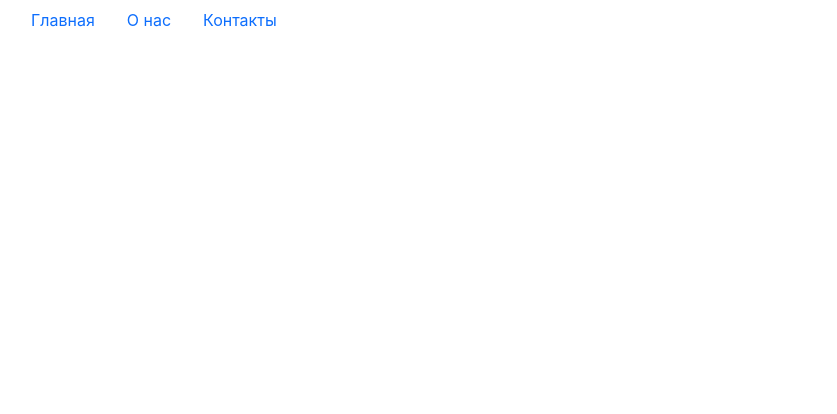
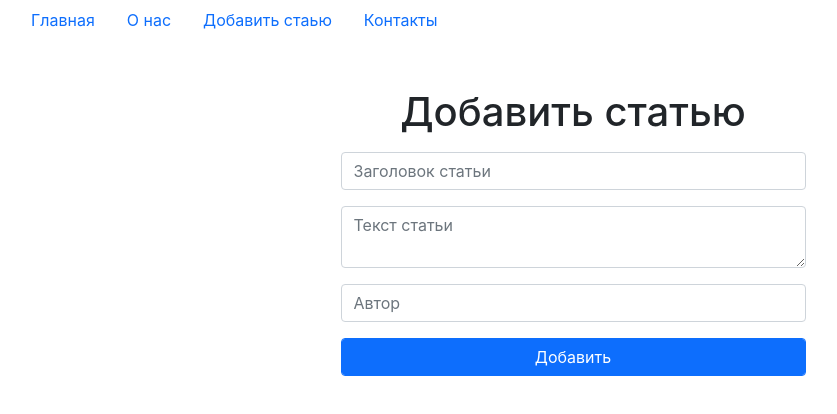
Before and after one commit to Aistwerty/untitled2, a React (Create React App) app: page /addpost in a window 1280 px wide. Shown: the top 414 px of the page, without its empty margins (67-904 px from the left). Built offline with nearby package versions, Linux system fonts and the light colour scheme.

Commit message:
fourth commit (add addPost)

```diff
--- a/src/App.js
+++ b/src/App.js
@@ -4,6 +4,7 @@
 import {Menu} from "./components/Menu";
 import {PostList} from "./components/PostList";
 import {ViewPost} from "./components/Post";
+import {AddPost} from "./components/AddPost";
 
 function MainPage(){
     return(
@@ -40,6 +41,7 @@
             <Route path='/about' render={()=><AboutUs/>} />
             <Route path='/contact-us' render={()=><ContactUs/>} />
             <Route path='/post' render={()=><ViewPost/>} />
+            <Route path='/addpost' render={()=><AddPost/>} />
         </BrowserRouter>
     </div>
   );
--- /dev/null
+++ b/src/components/AddPost.jsx
@@ -0,0 +1,78 @@
+import React from 'react';
+
+export class AddPost extends React.Component{
+    constructor() {
+        super();
+        this.handleInputChange = this.handleInputChange.bind(this);
+        this.sendForm = this.sendForm.bind(this);
+        this.state = {
+            title:"",
+            text:"",
+            author:"",
+            info:""
+        }
+    }
+    sendForm(){
+        let formData = new FormData();
+        formData.append("title",this.state.title);
+        formData.append("text",this.state.text);
+        formData.append("author",this.state.author);
+        fetch("http://aistwerty.beget.tech/projects/spaTech/php/add_post.php", {
+            method: "POST",
+            body: formData
+        }).then(response=>response.json())
+            .then(result=>
+                console.log(result)
+            )
+    }
+    handleInputChange(event){
+        const value = event.target.value;
+        const name = event.target.name;
+        if (name === "title") {
+            const formData  = new FormData();
+            formData.append("title",value);
+            fetch("http://aistwerty.beget.tech/projects/spaTech/php/check_title.php",{
+                method: "POST",
+                body: formData
+            }).then(response=>response.json())
+                .then(result=>{
+                   if (result.result == "exist") {
+                       this.setState({
+                           info: "Статья с таким названием уже существует"
+                       })
+
+                   }else{
+                       this.setState({
+                           info: ""
+
+                       })
+                   }
+                });
+        }
+        this.setState({
+            [name]:value
+        })
+
+    }
+
+    render() {
+        return  <div className="col-md-5 my-5 mx-auto">
+            <h1 className="text-center my-3">Добавить статью</h1>
+            <form onSubmit={this.sendForm}>
+                <div className="mb-3">
+                    <input value={this.state.title} onChange={this.handleInputChange} name="title" type="text" className="form-control" placeholder="Заголовок статьи"/>
+                    <p style={{color:"red"}}>{this.state.info}</p>
+                </div>
+                <div className="mb-3">
+                    <textarea value={this.state.text} onChange={this.handleInputChange} name="text" className="form-control" placeholder="Текст статьи"/>
+                </div>
+                <div className="mb-3">
+                    <input value={this.state.author} onChange={this.handleInputChange} name="author" type="text" className="form-control" placeholder="Автор"/>
+                </div>
+                <div className="mb-3">
+                    <input type="submit" className="form-control btn btn-primary" value="Добавить"/>
+                </div>
+            </form>
+        </div>
+    }
+}
--- a/src/components/Menu.jsx
+++ b/src/components/Menu.jsx
@@ -7,6 +7,7 @@
         <nav className="nav">
             <NavLink className="nav-link active" aria-current="page" to="/">Главная</NavLink>
             <NavLink className="nav-link" to="/about">О нас</NavLink>
+            <NavLink className="nav-link" to="/addpost">Добавить стаью</NavLink>
             <NavLink className="nav-link" to="/contact-us">Контакты</NavLink>
         </nav>
     )
--- a/src/components/PostList.jsx
+++ b/src/components/PostList.jsx
@@ -26,6 +26,7 @@
                 let rows = []
                 for (let i = 0; i < result.length; i++) {
                     rows.push(<Tr
+                        key={i}
                         index={i+1}
                         title={result[i].title}
                         author={result[i].author}
```
